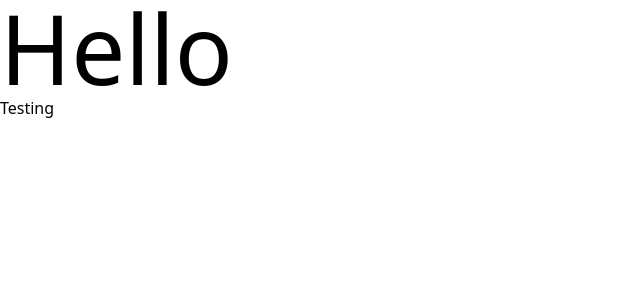
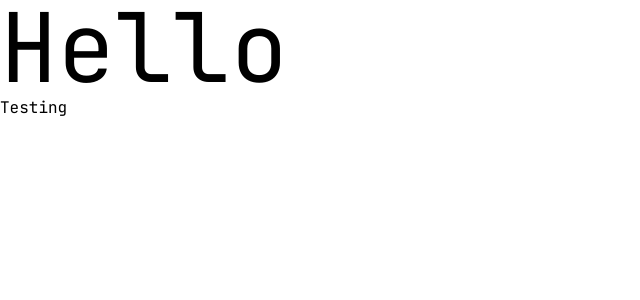
Before and after one commit to visceral89/portfolio2023, a Next.js app: page / in a window 1280 px wide. Shown: the top 300 px of the page, without its empty margins (0-640 px from the left). Built offline with nearby package versions, Linux system fonts and the light colour scheme.

Commit message:
Added font to globals

```diff
--- a/styles/globals.css
+++ b/styles/globals.css
@@ -1,3 +1,7 @@
 @tailwind base;
 @tailwind components;
 @tailwind utilities;
+
+* {
+	font-family: var(--jet-font);
+}
```
